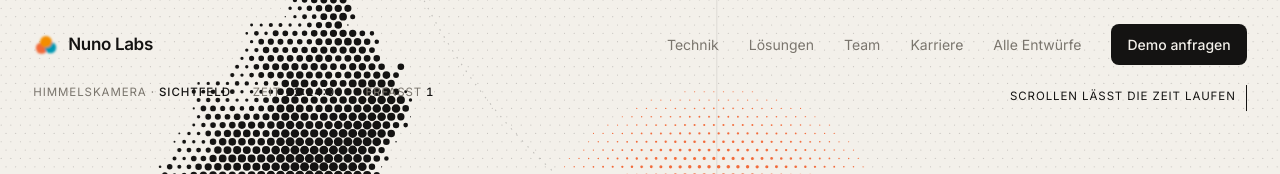
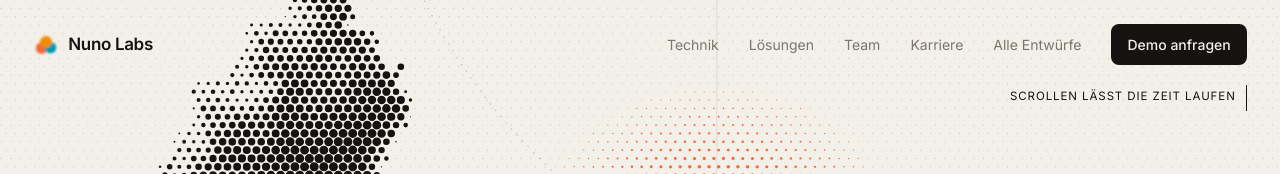
Before and after one commit to TimLouisWilken/nuno-labs-website, a plain HTML site: page entwuerfe/r6-raster.html in a window 1280 px wide. Shown: the top 174 px of the page. Drawn offline with Linux system fonts and the light colour scheme; animation ran at ten frames a second.

Commit message:
Raster: Kopfzeile der Szene (Sichtfeld, Zeit, Erfasst) entfernt
Co-Authored-By: Claude Fable 5.2 <noreply@anthropic.com>
Claude-Session: https://claude.ai/code/session_01LJQnJpmLZNXXTgaQ35nR3J

```diff
--- a/entwuerfe/r6-raster.html
+++ b/entwuerfe/r6-raster.html
@@ -117,7 +117,6 @@
       <a class="brand" href="#"><svg viewBox="0 0 100 100"><g filter="url(#lb)"><circle cx="33" cy="62" r="22" fill="#F26938"/><circle cx="67" cy="60" r="22" fill="#0097B2"/><circle cx="50" cy="38" r="23" fill="#F38D03"/></g></svg>Nuno Labs</a>
       <a href="r6-technik.html">Technik</a><div class="dd" tabindex="0"><span>Lösungen</span><div><a href="r6-direktvermarkter.html">Direktvermarkter</a><a href="r6-anlagenbetreiber.html">Anlagenbetreiber</a><a href="r6-netzbetreiber.html">Netzbetreiber</a><a href="r6-batteriespeicher.html">Batteriespeicher</a></div></div><a href="r6-team.html">Team</a><a href="r6-karriere.html">Karriere</a><a href="index.html">Alle Entwürfe</a><a class="cta" href="mailto:hello@nuno-labs.de">Demo anfragen</a><details class="mm"><summary>Menü</summary><div><a href="r6-technik.html">Technik</a><a href="r6-direktvermarkter.html">Direktvermarkter</a><a href="r6-anlagenbetreiber.html">Anlagenbetreiber</a><a href="r6-netzbetreiber.html">Netzbetreiber</a><a href="r6-batteriespeicher.html">Batteriespeicher</a><a href="r6-team.html">Team</a><a href="r6-karriere.html">Karriere</a></div></details>
     </header>
-    <div class="meta"><span>Himmelskamera · <b>Sichtfeld</b></span><span>Zeit <b id="clk">12:14:00</b></span><span>Erfasst <b id="cnt">0</b></span></div>
     <span class="hint" id="hint">Scrollen lässt die Zeit laufen</span>
     <div class="copy" id="copy">
       <div><small>Nuno Labs · Solar-Nowcasting</small><h1>Wir sagen bis zu zwei Stunden voraus, was Ihr Solarpark liefert.</h1></div>
@@ -247,7 +246,7 @@
     const k = bounds.findIndex(v => p < v); copy.forEach((d, i) => d.classList.toggle('on', i === k));
     $('hint').style.opacity = p < .03 ? 1 : 0; $('bar').style.transform = 'scaleX(' + p.toFixed(4) + ')';
     $('mw').textContent = power(p).toFixed(1).replace('.', ',');
-    const sec = 12 * 3600 + 14 * 60 + Math.round(p * 1500); $('clk').textContent = [sec / 3600 | 0, (sec / 60 | 0) % 60, sec % 60].map(v => String(v).padStart(2, '0')).join(':'); $('cnt').textContent = n;
+
     pan.forEach((e, i) => { e.style.opacity = (1 - .82 * cover(p - .05 + i / 27 * .1)).toFixed(2); });
     /* Diagramm: links gemessen, rechts die Prognose bis zwei Stunden voraus. Die Kurve wandert mit der Zeit nach links. */
     let m = '', f = '', up = '', dn = ''; const now = p * MIN;
```
Also changed, not shown: index.html (+1 -2 lines).
